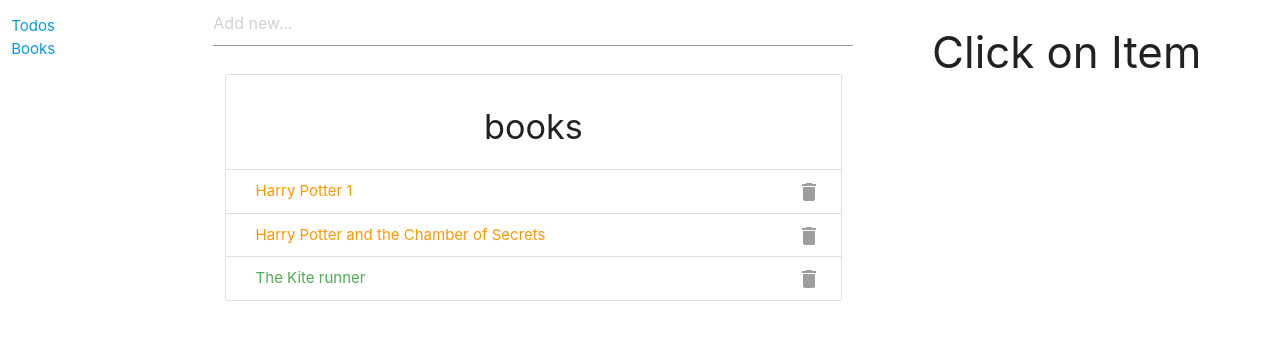
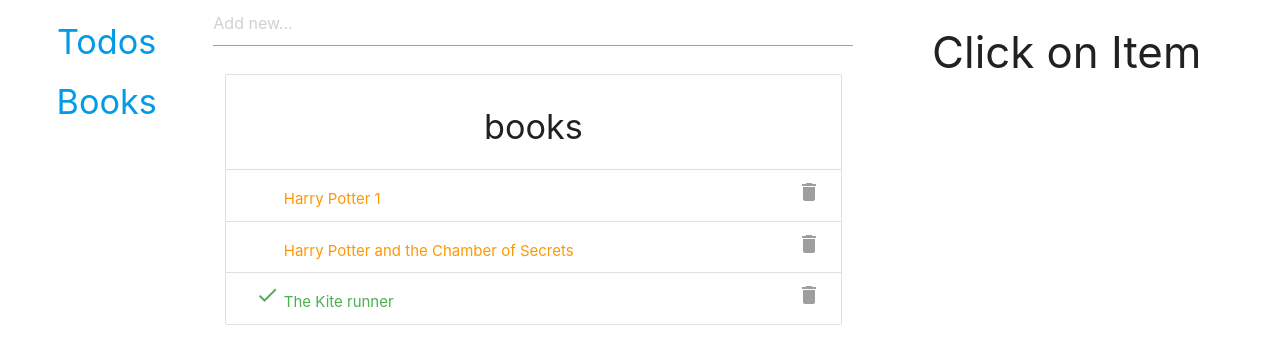
Before and after one commit to asamaiya00/meta-list, a React (Create React App) app: page /books in a window 1280 px wide. Shown: the top 364 px of the page. Built offline with nearby package versions, Linux system fonts and the light colour scheme; data requests are answered from the project's data file.

Commit message:
added green tick

```diff
--- a/db.json
+++ b/db.json
@@ -20,9 +20,9 @@
       "id": 3,
       "name": "Visit friend",
       "content": "In delhi",
-      "comments": "call him now",
+      "comments": "call him",
       "completed": false,
-      "date": "2020-09-10T09:39:46.140Z"
+      "date": "2020-09-10T11:27:02.611Z"
     },
     {
       "id": 4,
--- a/src/components/layout/SideBar.js
+++ b/src/components/layout/SideBar.js
@@ -7,12 +7,16 @@ const SideBar = () => {
   return (
     <Fragment>
       <div className="col l2 m2">
-        <ul>
+        <ul style={{ textAlign: 'center' }}>
           <li>
-            <Link to="/Todos">Todos</Link>
+            <Link to="/Todos">
+              <h4>Todos</h4>
+            </Link>
           </li>
           <li>
-            <Link to="/Books">Books</Link>
+            <Link to="/Books">
+              <h4>Books</h4>
+            </Link>
           </li>
         </ul>
       </div>
--- a/src/components/todos/TodoItem.js
+++ b/src/components/todos/TodoItem.js
@@ -6,7 +6,7 @@ import {
 } from '../../actions/todoActions';
 import { connect } from 'react-redux';
 
-const TodoItem = ({ todo, deleteTodo, setCurrent, clearCurrent,list }) => {
+const TodoItem = ({ todo, deleteTodo, setCurrent, clearCurrent, list }) => {
   const deleteItem = () => {
     deleteTodo(list, todo.id);
     clearCurrent();
@@ -14,12 +14,19 @@ const TodoItem = ({ todo, deleteTodo, setCurrent, clearCurrent,list }) => {
   return (
     <li className="collection-item">
       <div>
+        <i
+          className={`material-icons ${
+            todo.completed ? 'green-text' : 'white-text'
+          }  `}
+        >
+          check
+        </i>
         <a
           href="#!"
           className={`${todo.completed ? 'green-text' : 'orange-text'} `}
           onClick={() => setCurrent(todo)}
         >
-          {todo.name}
+          {" "+todo.name}
         </a>
         <a href="#!" onClick={deleteItem} className="secondary-content">
           <i className="material-icons grey-text">delete</i>
```
Also changed, not shown: src/components/todos/TodoList.js (line endings or trailing spaces).
